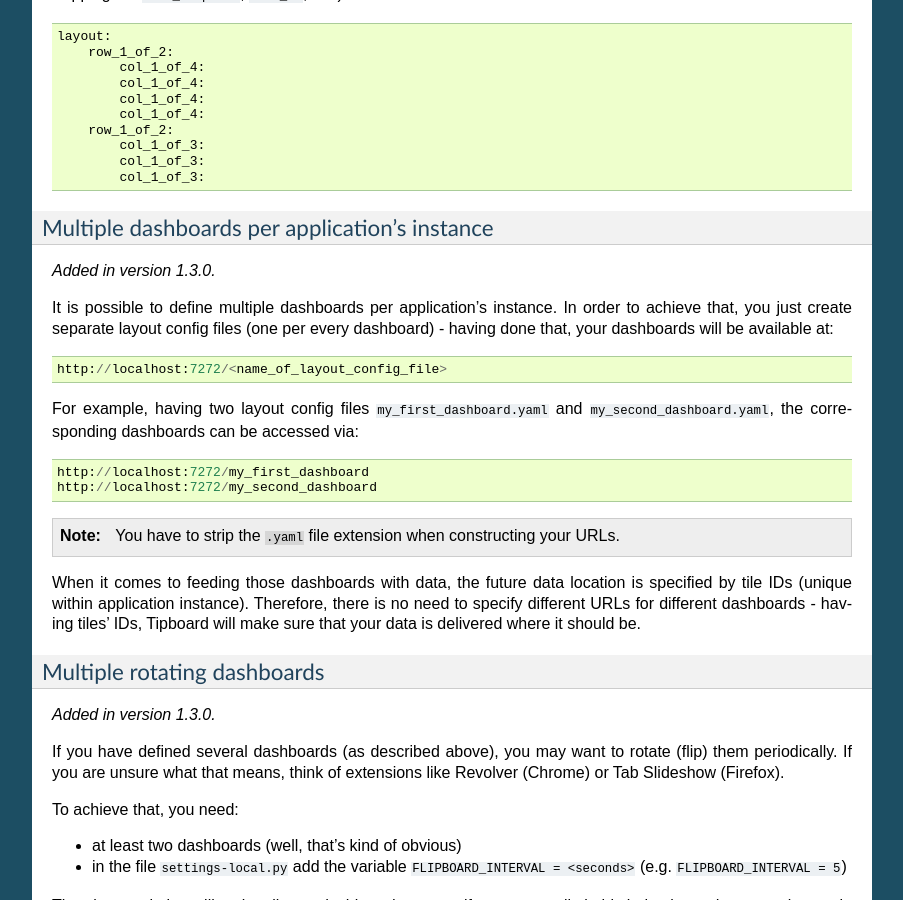
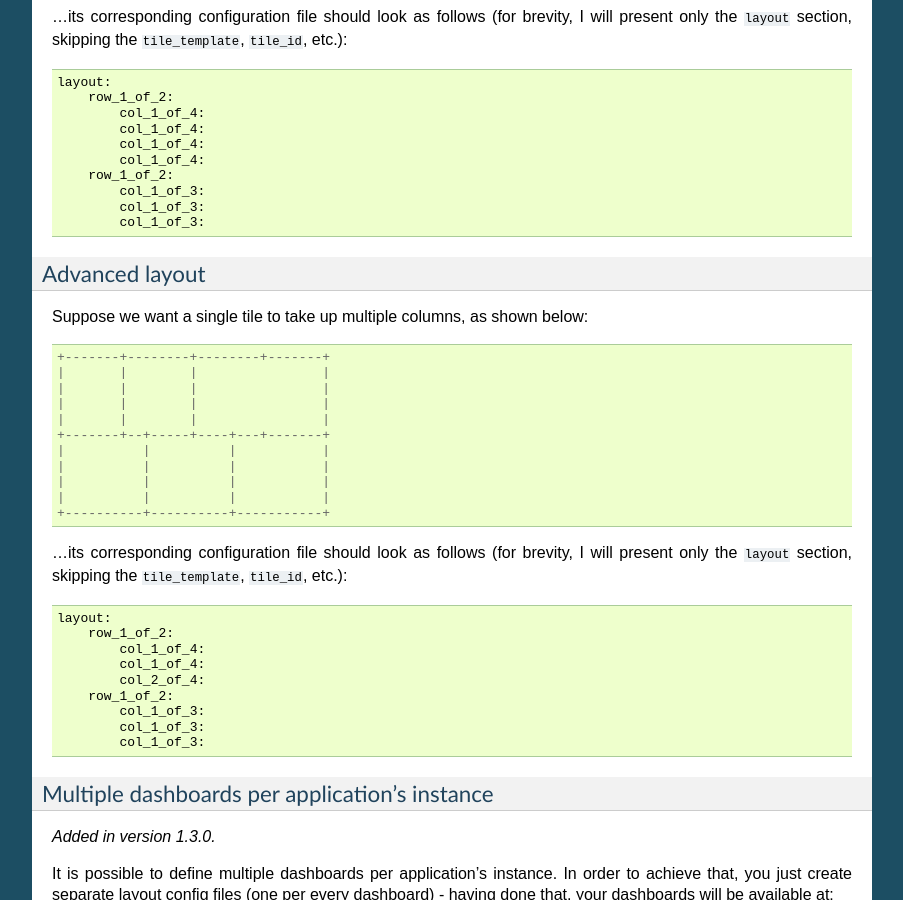
Before and after one commit to allegro/tipboard, a Sphinx documentation site: the page built from doc/configuration.rst, in a window 1280 px wide and 900 px high, scrolled down 2810 px. Shown: the whole window, without its empty margins (198-1101 px from the left). Built offline with Sphinx 7.4.7, drawn with Linux system fonts in a browser that asks for light colours; some of the changed text lies outside the part shown.

Commit message:
Fix spelling. Add example for multi-column tiles.

```diff
--- a/doc/configuration.rst
+++ b/doc/configuration.rst
@@ -96,7 +96,7 @@ where:
 
 .. describe:: col_X_of_Y
 
-   Similar to above but concerns a column width in a given row.
+   Similar to above but concerns a column width in a given row. Y is the total number of columns. X is the number of columns used by a particular tile. e.g. ``col_1_of_4`` describes a one column wide tile in a four column layout. ``col_3_of_4`` describes a three column wide tile in a four column layout.
 
 .. describe:: tile_template
 
@@ -194,6 +194,39 @@ will present only the ``layout`` section, skipping the ``tile_template``,
           col_1_of_3:
           col_1_of_3:
 
+
+Advanced layout
+~~~~~~~~~~~~~
+
+Suppose we want a single tile to take up multiple columns, as shown below::
+
+  +-------+--------+--------+-------+
+  |       |        |                |
+  |       |        |                |
+  |       |        |                |
+  |       |        |                |
+  +-------+--+-----+----+---+-------+
+  |          |          |           |
+  |          |          |           |
+  |          |          |           |
+  |          |          |           |
+  +----------+----------+-----------+
+
+...its corresponding configuration file should look as follows (for brevity, I
+will present only the ``layout`` section, skipping the ``tile_template``,
+``tile_id``, etc.)::
+
+  layout:
+      row_1_of_2:
+          col_1_of_4:
+          col_1_of_4:
+          col_2_of_4:
+      row_1_of_2:
+          col_1_of_3:
+          col_1_of_3:
+          col_1_of_3:
+
+
 Multiple dashboards per application's instance
 ~~~~~~~~~~~~~~~~~~~~~~~~~~~~~~~~~~~~~~~~~~~~~~
 .. versionadded:: 1.3.0
```
Also changed, not shown: other parts of doc/configuration.rst (+1 -1 lines).
